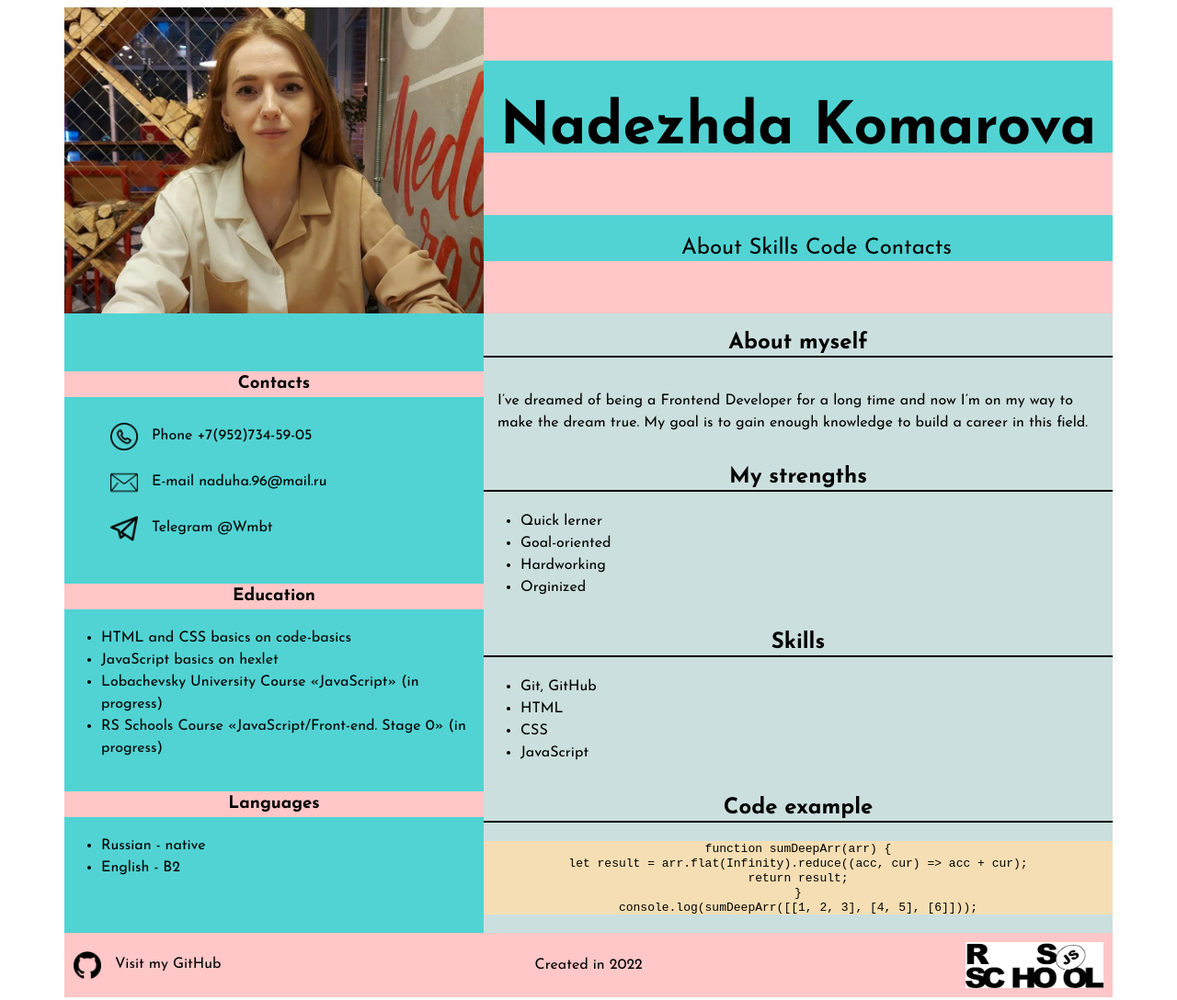
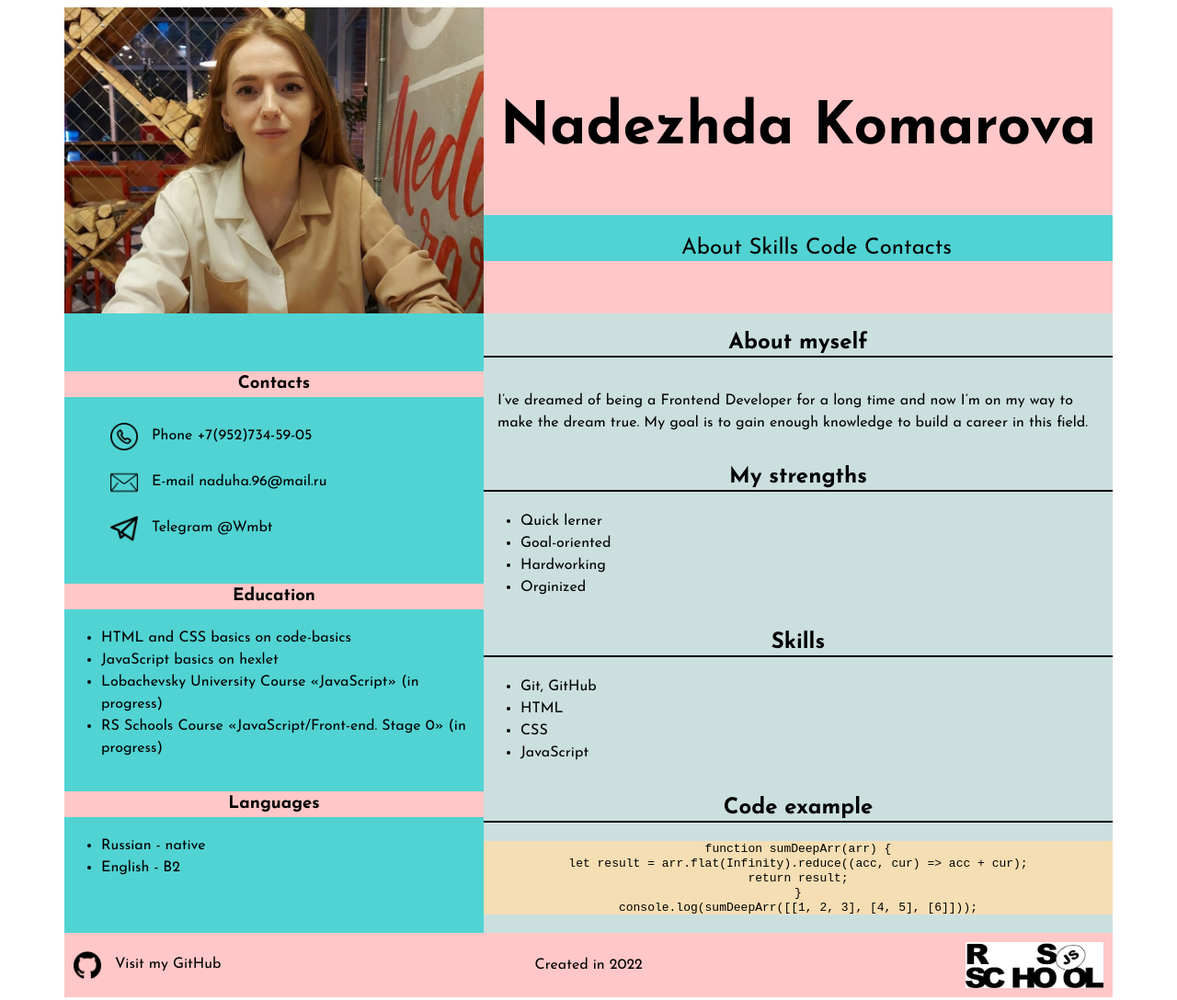
Before and after one commit to Wombatya/rsschool-cv, a plain HTML site: page index.html in a window 1280 px wide. Shown: the whole page at 92% size. Drawn offline with Linux system fonts and the light colour scheme.

Commit message:
fix: delete h1 background

```diff
--- a/style.css
+++ b/style.css
@@ -38,7 +38,6 @@ h1 {
 }
 
 .header-wrapper {
-    background-color: #51D3D3;
     width: 100%;
     margin-bottom: 10%;
     max-height: 100px;
```
